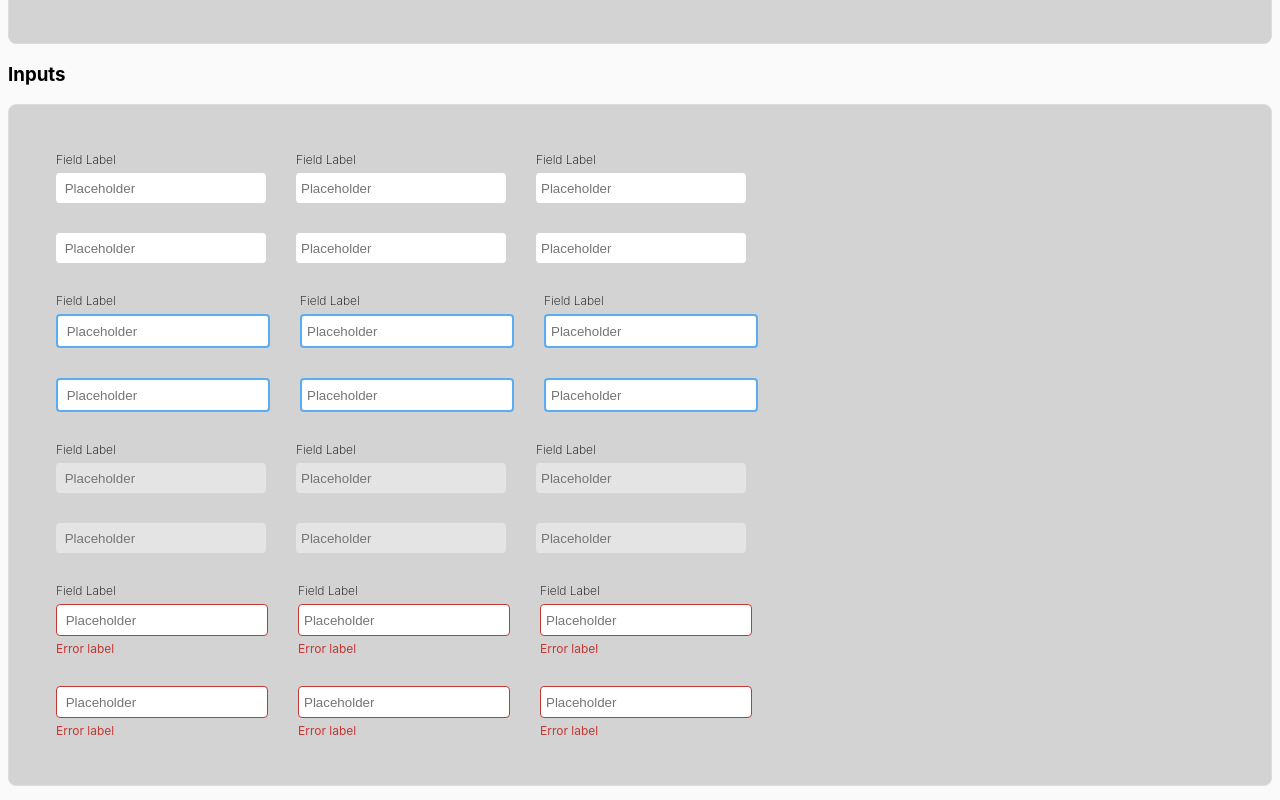
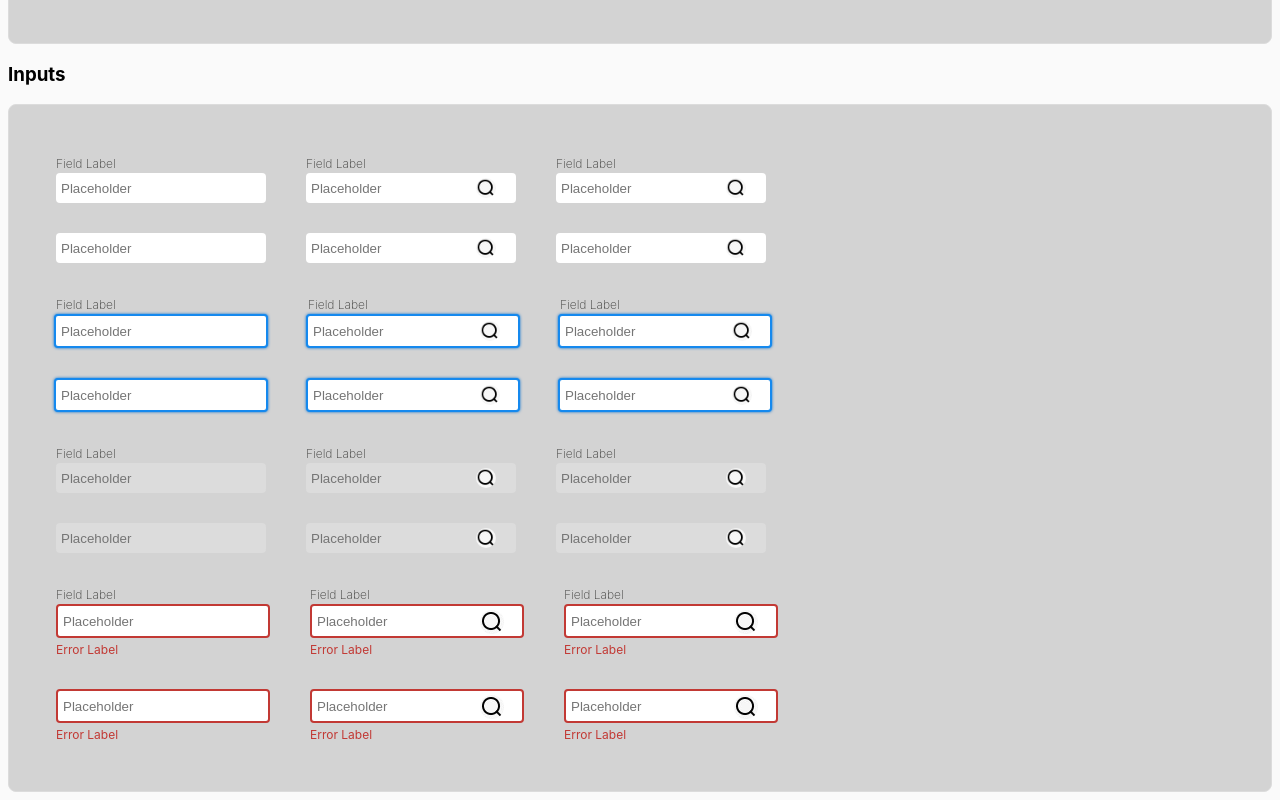
Before and after one commit to Octaviofir/HTML-CSS, a plain HTML site: page css-design-systems/index.html in a window 1280 px wide. Shown: the part 1149-1949 px from the top of the page. Drawn offline with nearby package versions, Linux system fonts and the light colour scheme.

Commit message:
Finished input exercise

```diff
--- a/css-design-systems/index.html
+++ b/css-design-systems/index.html
@@ -4,6 +4,7 @@
  -->
 <!DOCTYPE html>
 <html lang="pt">
+
 <head>
   <meta charset="UTF-8" />
   <meta name="viewport" content="width=device-width, initial-scale=1.0" />
@@ -13,6 +14,7 @@
   <link rel="stylesheet" href="button.css" />
   <link rel="stylesheet" href="input.css" />
 </head>
+
 <body>
   <div class="wrapper">
     <h3 class="wrapper__title">Avatars</h3>
@@ -192,238 +194,298 @@
     <h3 class="wrapper__title">Inputs</h3>
     <div class="wrapper__content">
       <!-- Conteúdo aqui -->
+
+      <div class="input_container">
+        <!-- default inputs with label-->
         <div class="flex_inputs">
-          <div class="input label_content">
-            <label for="Placeholder">Field Label</label>
-            <input
-              type="text"
-              name="placeholder"
-              id="placeholder"
-              placeholder=" Placeholder" class="input_style"
-            />
+          <form action="">
+            <div>
+              <label for="default">Field Label</label>
             </div>
-          <div class="input label_content">
-            <label for="Placeholder">Field Label</label>
-            <input
-              type="placeholder"
-              name="placeholder"
-              id="placeholder"
-              placeholder="Placeholder"
-            />
+            <div>
+              <input type="text" name="default" id="default" placeholder="Placeholder">
+
             </div>
-          <div class="input label_content">
-            <label for="Placeholder">Field Label</label>
-            <input
-              type="placeholder"
-              name="placeholder"
-              id="placeholder"
-              placeholder="Placeholder"
-            />
+          </form>
+
+
+          <form action="">
+            <div>
+              <label for="default">Field Label</label>
+            </div>
+            <div class="icon_container">
+              <img src="lupa.jpeg" alt="Search Icon" class="search-icon">
+              <input type="text" name="default" id="default" placeholder="Placeholder">
+            </div>
+          </form>
+
+
+          <form action="">
+            <div class="default_label">
+              <label for="default">Field Label</label>
+            </div>
+            <div class="icon_container">
+              <img src="lupa.jpeg" alt="Search Icon" class="search-icon">
+              <input type="text" name="default" id="default" placeholder="Placeholder">
+            </div>
+          </form>
+        </div>
+        <!-- default inputs without label-->
+        <div class="flex_inputs">
+
+          <form action="">
+            <div>
+              <label for="default"></label>
+            </div>
+            <div class="default_input ">
+              <input type="text" name="default" id="default" placeholder="Placeholder">
+
+            </div>
+          </form>
+          <form action="">
+            <div>
+              <label for="default"></label>
+            </div>
+            <div class="icon_container">
+              <img src="lupa.jpeg" alt="Search Icon" class="search-icon">
+              <input type="text" name="default" id="default" placeholder="Placeholder">
+            </div>
+          </form>
+
+
+          <form action="">
+            <div class="default_label">
+              <label for="default"></label>
+            </div>
+            <div class="icon_container">
+              <img src="lupa.jpeg" alt="Search Icon" class="search-icon">
+              <input type="text" name="default" id="default" placeholder="Placeholder">
+            </div>
+          </form>
+        </div>
+        <!-- focus inputs with label-->
+        <div class="flex_inputs focus">
+          <form action="">
+            <div>
+              <label for="focus">Field Label</label>
+            </div>
+            <div class="default_input ">
+              <input type="text" name="focus" id="focus" placeholder="Placeholder">
+
+            </div>
+          </form>
+
+
+          <form action="">
+            <div>
+              <label for="focus">Field Label</label>
+            </div>
+            <div class="icon_container">
+              <img src="lupa.jpeg" alt="Search Icon" class="search-icon">
+              <input type="text" name="focus" id="focus" placeholder="Placeholder">
+            </div>
+          </form>
+
+
+          <form action="">
+            <div>
+              <label for="focus">Field Label</label>
+            </div>
+            <div class="icon_container">
+              <img src="lupa.jpeg" alt="Search Icon" class="search-icon">
+              <input type="text" name="focus" id="focus" placeholder="Placeholder">
+            </div>
+          </form>
+        </div>
+        <!-- focus inputs without label-->
+        <div class="flex_inputs focus">
+
+          <form action="">
+            <div>
+              <label for="focus"></label>
+            </div>
+            <div class="focus_input">
+              <input type="text" name="focus" id="focus" placeholder="Placeholder">
+
+            </div>
+          </form>
+
+
+          <form action="">
+            <div>
+              <label for="focus"></label>
+            </div>
+            <div class="default_input icon_container">
+              <img src="lupa.jpeg" alt="Search Icon" class="search-icon">
+              <input type="text" name="focus" id="focus" placeholder="Placeholder">
+            </div>
+          </form>
+
+
+          <form action="">
+            <div>
+              <label for="default"></label>
+            </div>
+            <div class="icon_container">
+              <img src="lupa.jpeg" alt="Search Icon" class="search-icon">
+              <input type="text" name="focus" id="focus" placeholder="Placeholder">
+            </div>
+          </form>
+        </div>
+        <!-- disabled inputs with label-->
+        <div class="flex_inputs">
+          <form action="">
+            <div>
+              <label for="disabled">Field Label</label>
+            </div>
+            <div>
+              <input type="text" disabled name="disabled" id="disabled" placeholder="Placeholder">
+
+            </div>
+          </form>
+
+
+          <form action="">
+            <div>
+              <label for="default">Field Label</label>
+            </div>
+            <div class="icon_container">
+              <img src="lupa.jpeg" alt="Search Icon" class="search-icon">
+              <input type="text" disabled name="disabled" id="disabled" placeholder="Placeholder">
+            </div>
+          </form>
+
+
+          <form action="">
+            <div class="default_label">
+              <label for="disabled">Field Label</label>
+            </div>
+            <div class="icon_container">
+              <img src="lupa.jpeg" alt="Search Icon" class="search-icon">
+              <input type="text" disabled name="disabled" id="disabled" placeholder="Placeholder">
+            </div>
+          </form>
+        </div>
+        <!-- disabled inputs without label-->
+        <div class="flex_inputs">
+
+          <form action="">
+            <div>
+              <label for="disabled"></label>
+            </div>
+            <div>
+              <input type="text" disabled name="disabled" id="disabled" placeholder="Placeholder">
+
+            </div>
+          </form>
+          <form action="">
+            <div>
+              <label for="disabled"></label>
+            </div>
+            <div class="icon_container">
+              <img src="lupa.jpeg" alt="Search Icon" class="search-icon">
+              <input type="text" disabled name="disabled" id="disabled" placeholder="Placeholder">
+            </div>
+          </form>
+
+
+          <form action="">
+            <div>
+              <label for="disabled"></label>
+            </div>
+            <div class="icon_container">
+              <img src="lupa.jpeg" alt="Search Icon" class="search-icon">
+              <input type="text" disabled name="disabled" id="disabled" placeholder="Placeholder">
+            </div>
+          </form>
+        </div>
+        <!-- error inputs with label-->
+        <div class="flex_inputs">
+          <form action="">
+            <div >
+              <label for="error">Field Label</label>
+            </div>
+            <div class="error">
+              <input type="text" name="error" id="error" placeholder="Placeholder">
+              <div class="error_disclaimer">
+                <span class="error--message">Error Label</span>
+              </div>
+
+            </div>
+          </form>
+
+
+          <form action="">
+            <div>
+              <label for="error">Field Label</label>
+            </div>
+            <div class="icon_error error">
+              <img src="lupa.jpeg" alt="Search Icon" class="search-icon-error ">
+              <input type="text" name="error" id="error" placeholder="Placeholder">
+              <div class="error_disclaimer">
+                <span class="error--message">Error Label</span>
+              </div>
+            </div>
+          </form>
+
+
+          <form action="">
+            <div class="default_label">
+              <label for="error">Field Label</label>
+            </div>
+            <div class="icon_error error">
+              <img src="lupa.jpeg" alt="Search Icon" class="search-icon-error ">
+              <input type="text" name="error" id="error" placeholder="Placeholder">
+              <div class="error_disclaimer">
+                <span class="error--message">Error Label</span>
+              </div>
+            </div>
+          </form>
+        </div>
+        <!-- error inputs without label-->
+        <div class="flex_inputs">
+
+          <form action="">
+            <div>
+              <label for="error"></label>
+            </div>
+            <div class="error">
+              <input type="text" name="error" id="error" placeholder="Placeholder">
+              <div class="error_disclaimer">
+                <span class="error--message">Error Label</span>
+              </div>
+
+            </div>
+          </form>
+          <form action="">
+            <div>
+              <label for="error"></label>
+            </div>
+            <div class="icon_error error">
+              <img src="lupa.jpeg" alt="Search Icon" class="search-icon-error ">
+              <input type="text" name="error" id="error" placeholder="Placeholder">
+              <div class="error_disclaimer">
+              <span class="error--message">Error Label</span>
+            </div>
+            </div>
+          </form>
+
+
+          <form action="">
+            <div>
+              <label for="error"></label>
+            </div>
+            <div class="icon_error error">
+              <img src="lupa.jpeg" alt="Search Icon" class="search-icon-error">
+              <input type="text" name="error" id="error" placeholder="Placeholder">
+              <div class="error_disclaimer">
+                <span class="error--message">Error Label</span>
+              </div>
+            </div>
+          </form>
         </div>
       </div>
 
-        <div class="flex_inputs">
-          <div class="input label_content">
-            <input
-              type="text"
-              name="placeholder"
-              id="placeholder"
-              placeholder=" Placeholder"
-            />
-          </div>
-          <div class="input label_content">
-            <input
-              type="placeholder"
-              name="placeholder"
-              id="placeholder"
-              placeholder="Placeholder"
-            />
-          </div>
-          <div class="input label_content">
-            <input
-              type="placeholder"
-              name="placeholder"
-              id="placeholder"
-              placeholder="Placeholder"
-            />
-          </div>
-        </div>
-
-        <div class="flex_inputs">
-          <div class="input label_content">
-            <label for="Placeholder">Field Label</label>
-            <input
-              type="text"
-              name="placeholder"
-              id="placeholder"
-              placeholder=" Placeholder" class="status--focus"
-            />
-          </div>
-          <div class="input label_content">
-            <label for="Placeholder">Field Label</label>
-            <input
-              type="placeholder"
-              name="placeholder"
-              id="placeholder"
-              placeholder="Placeholder" class="status--focus"
-            />
-          </div>
-          <div class="input label_content">
-            <label for="Placeholder">Field Label </label>
-            <input
-              type="placeholder"
-              name="placeholder"
-              id="placeholder"
-              placeholder="Placeholder" class="status--focus"
-            />
-          </div>
-        </div>
-
-        <div class="flex_inputs">
-          <div class="input label_content">
-            <input
-              type="text"
-              name="placeholder"
-              id="placeholder"
-              placeholder=" Placeholder" class="status--focus"
-            />
-          </div>
-          <div class="input label_content">
-            <input
-              type="placeholder"
-              name="placeholder"
-              id="placeholder"
-              placeholder="Placeholder"class="status--focus"
-            />
-          </div>
-          <div class="input label_content">
-            <input
-              type="placeholder"
-              name="placeholder"
-              id="placeholder"
-              placeholder="Placeholder" class="status--focus"
-            />
-          </div>
-        </div>
-        <div class="flex_inputs">
-          <div class="input label_content">
-            <label for="Placeholder">Field Label</label>
-            <input
-              type="text"
-              name="placeholder"
-              id="placeholder"
-              placeholder=" Placeholder" class="status--disable"
-            />
-          </div>
-          <div class="input label_content">
-            <label for="Placeholder">Field Label</label>
-            <input
-              type="placeholder"
-              name="placeholder"
-              id="placeholder"
-              placeholder="Placeholder" class="status--disable"
-            />
-          </div>
-          <div class="input label_content">
-            <label for="Placeholder">Field Label</label>
-            <input
-              type="placeholder"
-              name="placeholder"
-              id="placeholder"
-              placeholder="Placeholder" class="status--disable"
-            />
-          </div>
-        </div>
-
-        <div class="flex_inputs">
-          <div class="input label_content">
-            <input
-              type="text"
-              name="placeholder"
-              id="placeholder"
-              placeholder=" Placeholder" class="status--disable"
-            />
-          </div>
-          <div class="input label_content">
-            <input
-              type="placeholder"
-              name="placeholder"
-              id="placeholder"
-              placeholder="Placeholder" class="status--disable"
-            />
-          </div>
-          <div class="input label_content">
-            <input
-              type="placeholder"
-              name="placeholder"
-              id="placeholder"
-              placeholder="Placeholder" class="status--disable"
-            />
-          </div>
-        </div>
-
-        <div class="flex_inputs">
-          <div class="input label_content error_label">
-            <label for="Placeholder">Field Label</label>
-            <input
-              type="text"
-              name="placeholder"
-              id="placeholder"
-              placeholder=" Placeholder"
-            />
-            <div class="error-label">Error label</div>
-          </div>
-          <div class="input label_content error_label">
-            <label for="Placeholder">Field Label</label>
-            <input
-              type="placeholder"
-              name="placeholder"
-              id="placeholder"
-              placeholder="Placeholder"
-            />
-            <div class="error-label">Error label</div>
-          </div>
-          <div class="input label_content error_label">
-            <label for="Placeholder">Field Label</label>
-            <input
-              type="placeholder"
-              name="placeholder"
-              id="placeholder"
-              placeholder="Placeholder"
-            />
-            <div class="error-label">Error label</div>
-          </div>
-        </div>
-
-        <div class="flex_inputs">
-          <div class="input label_content error_label">
-            <input
-              type="text"
-              name="placeholder"
-              id="placeholder"
-              placeholder=" Placeholder"
-            />
-            <div class="error-label">Error label</div>
-          </div>
-          <div class="input label_content error_label">
-            <input
-              type="placeholder"
-              name="placeholder"
-              id="placeholder"
-              placeholder="Placeholder"
-            />
-            <div class="error-label">Error label</div>
-          </div>
-          <div class="input label_content error_label">
-            <input
-              type="placeholder"
-              name="placeholder"
-              id="placeholder"
-              placeholder="Placeholder" class="status--error"
-            />
-            <div class="error-label">Error label</div>
-          </div>
-          </div>
     </div>
   </div>
   </div>
@@ -432,4 +494,5 @@
 <script>
   feather.replace();
 </script>
+
 </html>
--- a/css-design-systems/input.css
+++ b/css-design-systems/input.css
@@ -1,14 +1,10 @@
-.label_content {
-  display: flex;
-  flex-direction: column;
-  margin: 15px;
-}
-
 label {
   font-weight: 400;
   font-weight: 200;
   font-size: 12px;
   margin-bottom: 6px;
+  color: #3E3E3C;
+  line-height: 18px;
 }
 
 input {
@@ -17,31 +13,75 @@ input {
   border-radius: 4px;
   border: white;
   width: 200px;
+
 }
 
 .flex_inputs {
-  display: flex;
+display: flex;
+justify-content: left;
+gap: 40px;
+padding: 15px;
 }
 
-.status--focus {
-  border: 2px solid rgb(21, 137, 238, 0.7)
+.icon_container {
+position: relative;
 }
 
-.status--disable {
-color:grey;
-background-color: #ecebeab9;
+.icon_container img {
+  width: 20px;
+  height: 20px;
+  }
+
+.icon_container textarea {
+  position: relative;
+
+  }
+  .search-icon {
+    position: absolute;
+    top: 50%;
+    right: 10px;
+    transform: translateY(-50%);
 }
 
-.error-label {
-  color: #C23934;
-  font-size: 12px;;
-  padding-top: 5px;
+.focus input {
+ border: 2px  solid #1589EE;
+ box-shadow: 0px 0px 3px 0px #0070D2;
+ margin-left: -2px;
 }
 
-.error_label input {
-  border: 1px solid #C23934;
+.focus input:focus {
+  border: 2px solid blue;
+  box-shadow: 0px 0px 3px 0px;
+  outline: none;
 }
 
-input:invalid + .error-message {
-  display: block;
-}
+.error input {
+  border: 2px  solid #C23934;
+ }
+
+ .error input:focus {
+   border: 2px solid #C23934;
+   box-shadow: 0px 0px 3px 0px;
+   outline: none;
+ }
+
+ .error--message {
+font-size: 12px;
+font-weight: 400;
+line-height: 18px;
+text-align: left;
+color: #C23934;
+
+ }
+
+ .icon_error {
+  position: relative;
+ }
+
+
+ .search-icon-error {
+  position: absolute;
+  top: 32%;
+  right: 10px;
+  transform: translateY(-50%);
+ }
```
Lines whose indentation alone changed are shown as unchanged.
